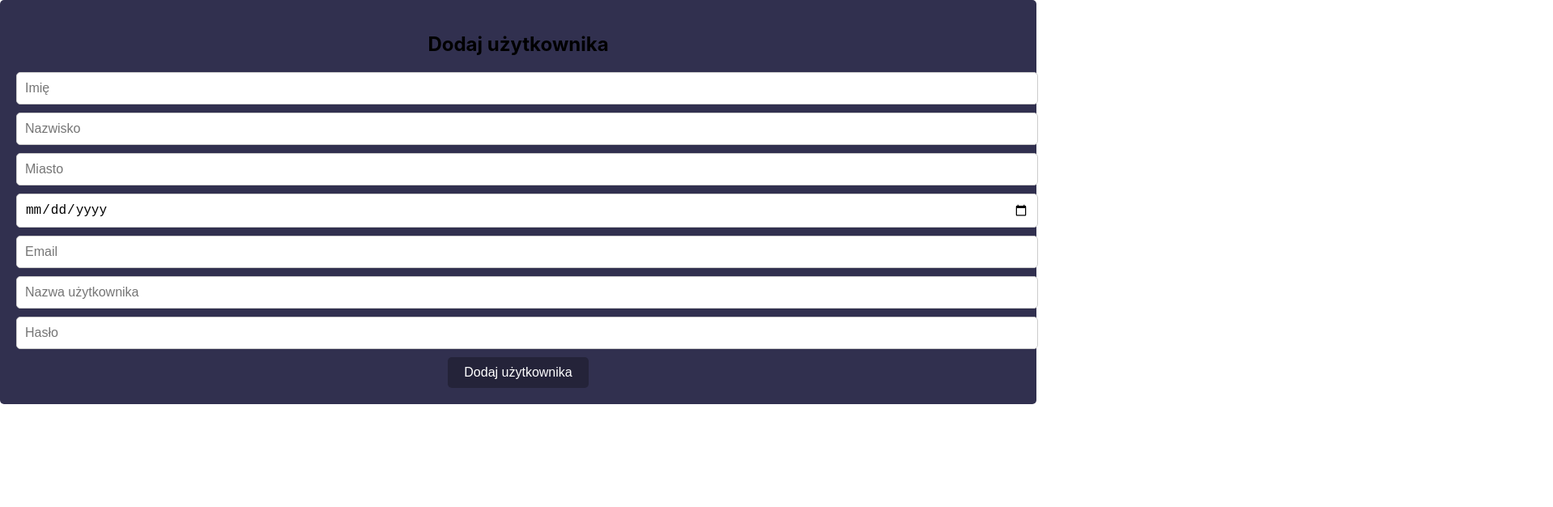
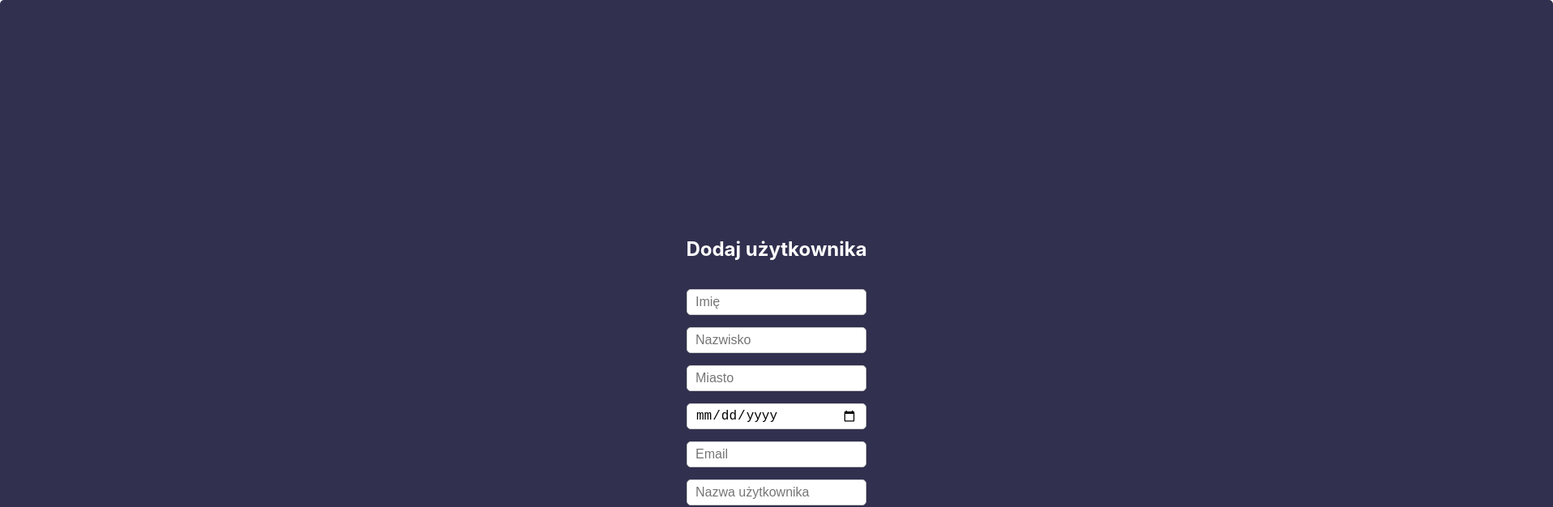
Before and after one commit to SmoczaSkala/Szeptu-Szeptu, a React (Create React App) app in the folder web/: page /register in a window 1280 px wide. Shown: the top 626 px of the page at 81% size, 1918 px wide, since content can reach past the window. Built offline with nearby package versions, Linux system fonts and the light colour scheme.

Commit message:
zrobiona strona rejestracji

```diff
--- a/web/src/components/Register/Register.jsx
+++ b/web/src/components/Register/Register.jsx
@@ -1,5 +1,6 @@
 import { useState } from "react";
 import axios from "axios";
+import "../../scss/RegisterPage.scss";
 
 const Register = () => {
   const [userData, setUserData] = useState({
--- /dev/null
+++ b/web/src/scss/RegisterPage.scss
@@ -0,0 +1,20 @@
+.form {
+  display: flex;
+  flex-direction: column;
+
+  height: 957px;
+  width: 1878px;
+
+  input {
+    width: 200px;
+    height: 10px;
+    display: flex;
+    flex-direction: column;
+    justify-content: center;
+    margin-top: 15px;
+    margin-bottom: 15px;
+  }
+  h2 {
+    color: white;
+  }
+}
```
